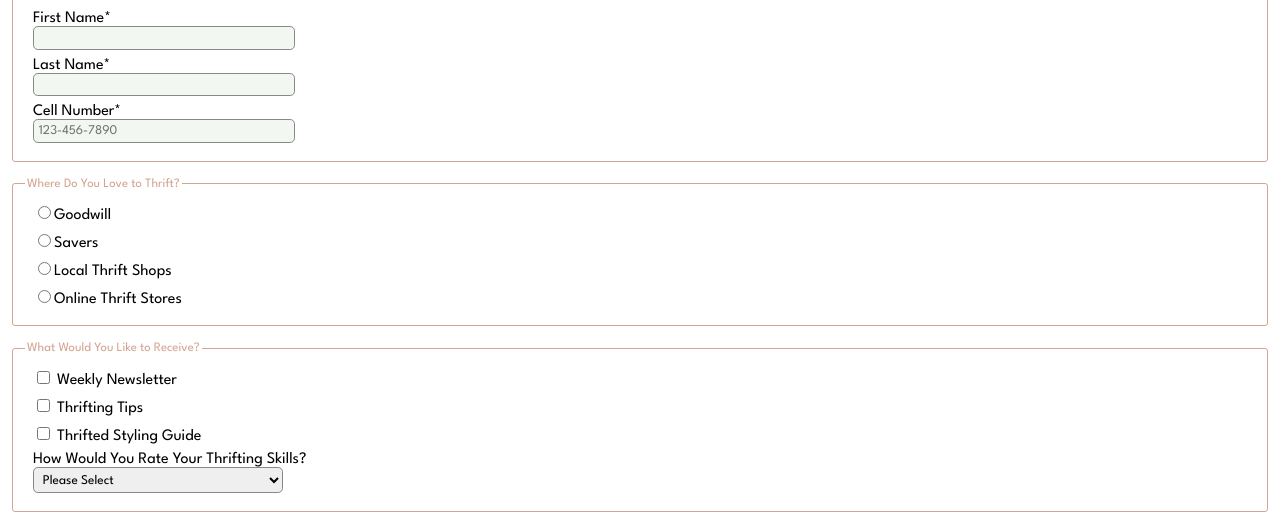
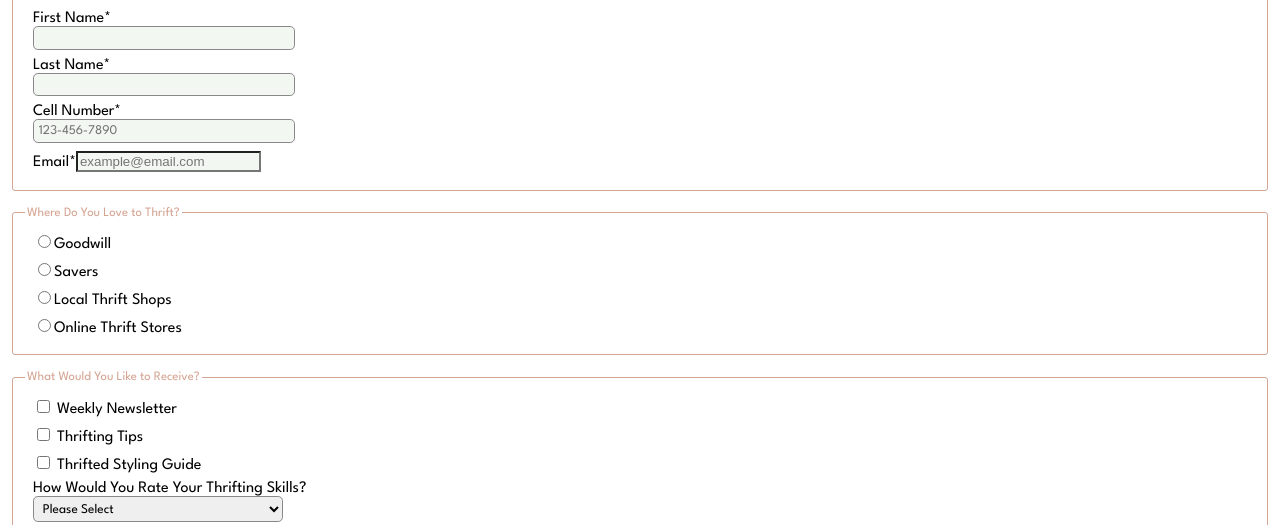
Before and after one commit to ellielewis22/dwdd1600, a plain HTML site: page 06form/story.html in a window 1280 px wide. Shown: the part 201-726 px from the top of the page. Drawn offline with Linux system fonts and the light colour scheme.

Commit message:
added email
added email

```diff
--- a/06form/story.html
+++ b/06form/story.html
@@ -41,6 +41,7 @@
                 <label>First Name*<input type="text" name="fname" required></label>
                 <label>Last Name*<input type="text" name="lname" required></label>
                 <label>Cell Number*<input type="tel" name="phone" required placeholder="123-456-7890"></label>
+                <label>Email*<input type="email" name="email" required placeholder="example@email.com"></label>
             </fieldset>
 
             <fieldset>
```
